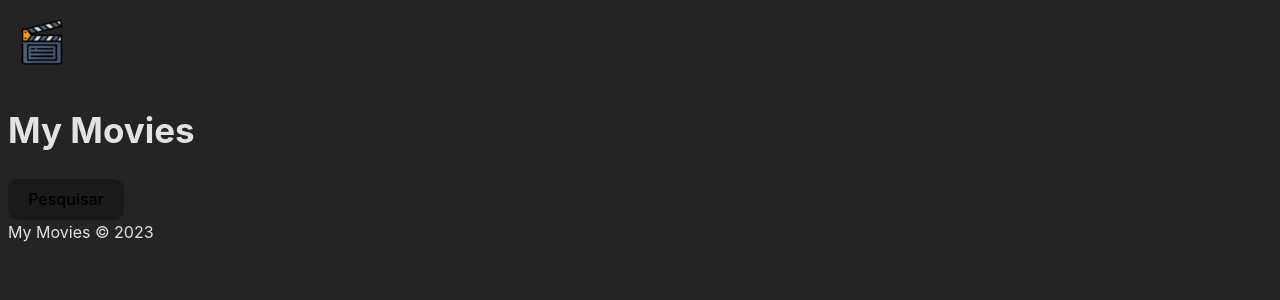
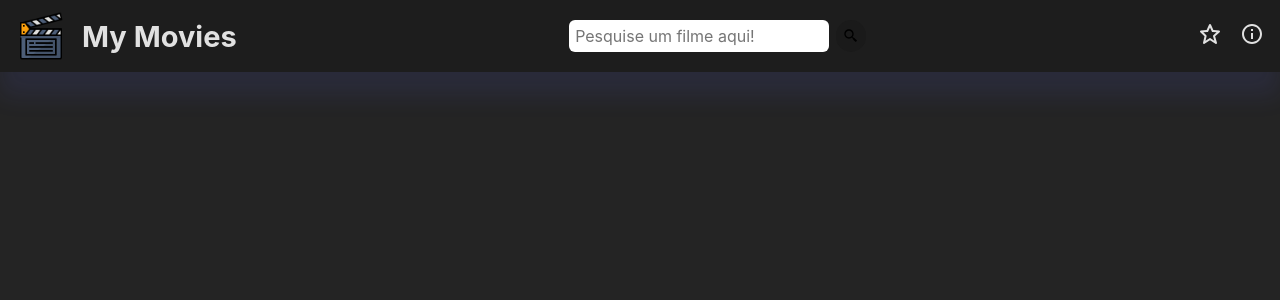
Before and after one commit to vctrr1/my-movie-nextjs, a React (Vite) app: page / in a window 1280 px wide. Shown: the top 300 px of the page. Built offline with nearby package versions, Linux system fonts and the light colour scheme.

Commit message:
created folder structure and navBar component

```diff
--- a/package.json
+++ b/package.json
@@ -13,7 +13,8 @@
     "react": "^18.2.0",
     "react-dom": "^18.2.0",
     "react-icons": "^4.9.0",
-    "react-router-dom": "^6.11.2"
+    "react-router-dom": "^6.11.2",
+    "styled-components": "^5.3.11"
   },
   "devDependencies": {
     "@types/react": "^18.0.28",
--- a/src/App.css
+++ /dev/null
@@ -1,9 +0,0 @@
-.logo {
-  height: 3em;
-  padding: 10px;
-  will-change: filter;
-  transition: filter 300ms;
-}
-.logo:hover {
-  filter: drop-shadow(0 0 2em #646cffaa);
-}
--- a/src/App.jsx
+++ b/src/App.jsx
@@ -1,22 +1,10 @@
-import logo from './assets/movie.png'
-import './App.css'
+import NavBar from './components/navBar/NavBar'
 
 function App() {
   return (
-    <>
-      <div>
-        <a>
-          <img src={logo} className="logo"/>
-        </a>
-        <h2>My Movies</h2>
-      </div>
-      <div className="card">
-        <button onClick={() => null}>
-          Pesquisar
-        </button>
-      </div>
-      <footer>My Movies &copy; 2023</footer>
-    </>
+    <div className="App">
+      <NavBar/>
+    </div>
   )
 }
 
--- /dev/null
+++ b/src/components/navBar/NavBar.css
@@ -0,0 +1,74 @@
+#navbar {
+    display: flex;
+    justify-content: space-between;
+    align-items: center;
+    padding: 0.7rem 1rem;
+    background-color: #05050536;
+    box-shadow: 0 24px 24px #646cff1a;
+}
+
+.logo {
+    height: 50px;
+}
+
+#navbar h3 a{
+    font-size: 29px;
+    color:  rgba(255, 255, 255, 0.87);
+    display: flex;
+    align-items: center;
+    gap: 1rem;
+    text-decoration: none;
+}
+#navbar h3{
+    will-change: filter;
+    transition: filter 300ms;
+}
+#navbar h3:hover{
+    filter: drop-shadow(0 0 2em #646cff);
+}
+
+#navbar form {
+    display: flex;
+    gap: 0.4rem;
+
+}
+#navbar input {
+    border-radius: 6px;
+    border: 1px solid transparent;
+    padding: 5px;
+    font-size: 16px;
+    transition: border-color 0.25s;
+    font-family: inherit;
+}
+
+#navbar form input:hover {
+    border-color: #646cff;
+}
+#navbar form input:focus-visible {
+    outline: 4px auto -webkit-focus-ring-color;
+}
+
+#navbar form button {
+    border-radius: 15px;
+    border: 1px solid transparent;
+    padding: 6px 6px 3px 6px;
+    font-size: 1em;
+    font-weight: 400;
+    background-color: #1a1a1a;
+    cursor: pointer;
+    transition: border-color 0.25s;
+}
+#navbar form button:hover {
+    border-color: #646cff;
+}
+#navbar form button:focus,
+#navbar form button:focus-visible{
+    outline: 4px auto -webkit-focus-ring-color;
+}
+
+#nav-links {
+    transition: border-color 0.25s;
+}
+#nav-links:hover {
+    border-color: #646cff;
+}
--- /dev/null
+++ b/src/components/navBar/NavBar.jsx
@@ -0,0 +1,34 @@
+import logo from '../../assets/movie.png'
+import { Link } from 'react-router-dom';
+import {BiSearchAlt2, BiStar, BiInfoCircle} from 'react-icons/bi'
+import { IconContext } from 'react-icons';
+import './NavBar.css';
+
+const NavBar = () => {
+    return (
+        <nav id="navbar">
+            <h3>
+                <Link to='/'>
+                    <img src={logo} className="logo"/>
+                    My Movies
+                </Link>
+            </h3>
+            <form>
+                <input type="text" placeholder='Pesquise um filme aqui!'/>
+                <button type='submit'>
+                    <BiSearchAlt2/>
+                </button>
+            </form>
+            <div className='nav-links'>
+                <IconContext.Provider value={{ size: '24px', color:'rgb(255, 255, 255, 0.87)'}}>
+                    <Link to='/favorits'>
+                        <BiStar/>
+                    </Link>
+                    <Link to='/sobre' style={{ marginLeft: '18px'}}><BiInfoCircle/></Link>
+                </IconContext.Provider>
+            </div>
+        </nav>
+    );
+}
+
+export default NavBar;
--- a/src/index.css
+++ b/src/index.css
@@ -1,39 +1,13 @@
-:root {
+*{
   font-family: Inter, system-ui, Avenir, Helvetica, Arial, sans-serif;
-  line-height: 1.5;
-  font-weight: 400;
-
-  color-scheme: light dark;
-  color: rgba(255, 255, 255, 0.87);
-  background-color: #242424;
-
-  font-synthesis: none;
-  text-rendering: optimizeLegibility;
-  -webkit-font-smoothing: antialiased;
-  -moz-osx-font-smoothing: grayscale;
-  -webkit-text-size-adjust: 100%;
+  margin: 0;
+  padding: 0;
+  box-sizing: border-box; /* serve para nenhum elemento passar da largura do pai*/
 }
 
-h2 {
-  font-size: 35px;
-  line-height: 1.1;
+body {
+  color-scheme: light dark;
+  color:  rgba(255, 255, 255, 0.87);
+  background-color: #242424;
+  text-decoration: none;
 }
-
-button {
-  border-radius: 10px;
-  border: 1px solid transparent;
-  padding: 0.6em 1.2em;
-  font-size: 1em;
-  font-weight: 500;
-  font-family: inherit;
-  background-color: #1a1a1a;
-  cursor: pointer;
-  transition: border-color 0.25s;
-}
-button:hover {
-  border-color: #646cff;
-}
-button:focus,
-button:focus-visible {
-  outline: 4px auto -webkit-focus-ring-color;
-}
--- a/src/main.jsx
+++ b/src/main.jsx
@@ -1,6 +1,5 @@
 import React from 'react'
 import ReactDOM from 'react-dom/client'
-
 import App from './App.jsx'
 import './index.css'
 import Home from './pages/Home.jsx'
--- /dev/null
+++ b/src/pages/Favorits.jsx
@@ -0,0 +1,5 @@
+const Home = () => {
+    return <div>Fovorits</div>
+}
+
+export default Home;
```
Also changed, not shown: 1 other file (tests, documents, lock files or other folders).
